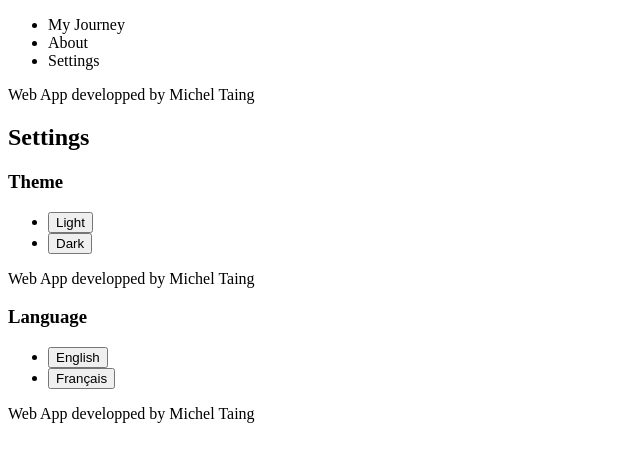
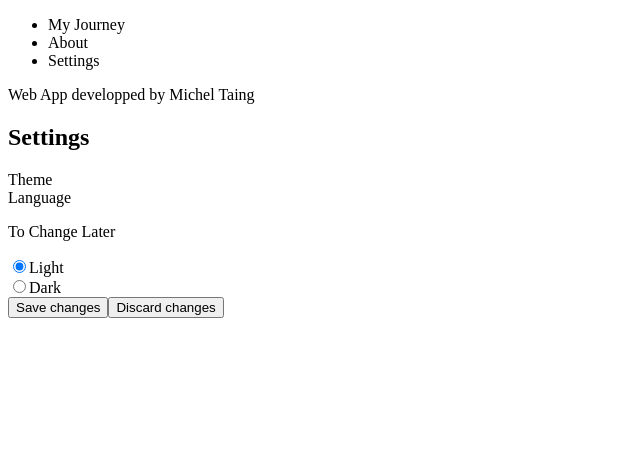
Before and after one commit to LeHibouMT/MyFrontApp, a React app: page /Settings in a window 1280 px wide. Shown: the top 462 px of the page, without its empty margins (0-640 px from the left). Built offline with nearby package versions, Linux system fonts and the light colour scheme; the HTML template or start-up script is replaced by a standard one.

Commit message:
Updated the Settings page with new components
Added:
- TabsMenu, RadioButtonsList components

Modified:
- Settings page is now using a form, TabsMenu and RadioButtonsList components
- Some comments have been modified
- Menu became NavBarMenu

```diff
--- a/package.json
+++ b/package.json
@@ -25,6 +25,7 @@
     "js-cookie": "^3.0.5",
     "less": "^4.2.0",
     "less-loader": "^12.2.0",
+    "lodash": "^4.17.21",
     "react": "^18.3.1",
     "react-dom": "^18.3.1",
     "react-router-dom": "^6.23.1",
@@ -37,6 +38,7 @@
     "@testing-library/react": "^16.0.0",
     "@types/jest": "^29.5.12",
     "@types/js-cookie": "^3.0.6",
+    "@types/lodash": "^4.17.6",
     "@types/react": "^18.3.3",
     "@types/react-dom": "^18.3.0",
     "@types/react-router-dom": "^5.3.3",
--- a/src/components/Settings.tsx
+++ b/src/components/Settings.tsx
@@ -1,13 +1,19 @@
-import { useContext } from "react";
+import { useContext, useMemo, useState } from "react";
 import Cookies from "js-cookie";
-import ThemeContext, { PossibleThemesList, isValidTheme } from "utils/theme/theme.utils";
+import ThemeContext, { PossibleThemes, PossibleThemesList, isValidTheme } from "utils/theme/theme.utils";
 import LanguageContext, {
   Translator,
   PossibleLanguagesList,
   isValidLanguage,
-  isValidText
+  PossibleLanguages
 } from "utils/language/language.utils";
-import Menu from "./subcomponents/Menu";
+import TabsMenu from "./subcomponents/TabsMenu";
+import RadioButtonsList from "./subcomponents/RadioButtonsList";
+
+interface SettingsValue {
+  theme: PossibleThemes;
+  language: PossibleLanguages;
+}
 
 /**
  * Settings page, you can change your theme and language with this component.
@@ -16,48 +22,97 @@ const Settings: React.FC = () => {
   const themeContext = useContext(ThemeContext);
   const languageContext = useContext(LanguageContext);
   const ts = Translator[languageContext.language];
-
-  const getThemeContent = () => (
-    <ul>
-      {PossibleThemesList.map((elem, index) => (
-        <li key={index}>
-          <button
-            onClick={() => {
-              if (themeContext.setTheme && isValidTheme(elem)) {
-                themeContext.setTheme(elem);
-                Cookies.set("theme", elem);
-              }
-            }}>
-            {isValidText(elem) && ts[elem]}
-          </button>
-        </li>
-      ))}
-    </ul>
+  const [settingsValue, setSettingsValue] = useState<SettingsValue>({
+    theme: themeContext.theme,
+    language: languageContext.language
+  });
+  const themeBoxes = useMemo(
+    () =>
+      PossibleThemesList.map((theme) => ({
+        label: ts[theme],
+        value: theme
+      })),
+    [ts]
+  );
+  const languageBoxes = useMemo(
+    () =>
+      PossibleLanguagesList.map((language) => ({
+        label: ts[language],
+        value: language
+      })),
+    [ts]
   );
 
-  const getLanguageContent = () => (
-    <ul>
-      {PossibleLanguagesList.map((elem, index) => (
-        <li key={index}>
-          <button
-            onClick={() => {
-              if (languageContext.setLanguage && isValidLanguage(elem)) {
-                languageContext.setLanguage(elem);
-                Cookies.set("language", elem);
-              }
-            }}>
-            {isValidText(elem) && ts[elem]}
-          </button>
-        </li>
-      ))}
-    </ul>
-  );
+  function handleSummit() {
+    themeContext.setTheme(settingsValue.theme);
+    Cookies.set("theme", settingsValue.theme, { sameSite: "Strict", secure: true });
+    languageContext.setLanguage(settingsValue.language);
+    Cookies.set("language", settingsValue.language, { sameSite: "Strict", secure: true });
+  }
+
+  function handleReset() {
+    setSettingsValue({
+      theme: themeContext.theme,
+      language: languageContext.language
+    });
+  }
+
+  function getThemeSettingsContent() {
+    return (
+      <>
+        <p>To Change Later</p>
+        <RadioButtonsList
+          Boxes={themeBoxes}
+          Name="theme"
+          CheckedValue={settingsValue.theme}
+          OnChange={(value: string) => {
+            isValidTheme(value) && setSettingsValue({ ...settingsValue, theme: value });
+          }}
+        />
+        <button type="submit">Save changes</button>
+        <button type="button" onClick={handleReset}>
+          Discard changes
+        </button>
+      </>
+    );
+  }
+
+  function getLanguageSettingsContent() {
+    return (
+      <>
+        <p>To Change Later</p>
+        <RadioButtonsList
+          Boxes={languageBoxes}
+          Name="language"
+          CheckedValue={settingsValue.language}
+          OnChange={(value: string) => {
+            isValidLanguage(value) && setSettingsValue({ ...settingsValue, language: value });
+          }}
+        />
+        <button type="submit">Save changes</button>
+        <button type="button" onClick={handleReset}>
+          Discard changes
+        </button>
+      </>
+    );
+  }
 
   return (
     <div className="settings">
       <h2>{ts.settingsTitle}</h2>
-      <Menu Type="static" Content={getThemeContent()} Title={ts.themeSettingsTitle} />
-      <Menu Type="static" Content={getLanguageContent()} Title={ts.languageSettingsTitle} />
+      <form
+        onSubmit={(e) => {
+          e.preventDefault();
+          handleSummit();
+        }}>
+        <TabsMenu
+          Tabs={[
+            { title: ts.themeSettingsTitle, content: getThemeSettingsContent() },
+            { title: ts.languageSettingsTitle, content: getLanguageSettingsContent() }
+          ]}
+          OnTabChange={handleReset}
+        />
+      </form>
     </div>
   );
 };
--- a/src/components/subcomponents/AnimatedMenuButton.tsx
+++ b/src/components/subcomponents/AnimatedMenuButton.tsx
@@ -1,5 +1,6 @@
 /**
  * Animated button.
+ * @param checked true if the button is active.
  */
 const AnimatedMenuButton: React.FC<boolean> = (checked) => {
   return (
--- a/src/components/subcomponents/Menu.tsx
+++ b/src/components/subcomponents/NavBarMenu.tsx
@@ -9,13 +9,13 @@ import Signature from "../Signature";
  * @param Title Optional title for the menu.
  * @param Button Optional button for the menu.
  */
-const Menu: React.FC<{
+const NavBarMenu: React.FC<{
   Type: "static" | "click" | "hover";
   Content: React.ReactNode;
   Title?: string;
   Button?: React.FC<boolean>;
 }> = (props) => {
-  const [isVisible, setIsVisible] = useState(props.Type === "static" ? true : false);
+  const [isVisible, setIsVisible] = useState<boolean>(props.Type === "static" ? true : false);
 
   function switchVisibility() {
     setIsVisible(!isVisible);
@@ -50,4 +50,4 @@ const Menu: React.FC<{
   );
 };
 
-export default Menu;
+export default NavBarMenu;
--- /dev/null
+++ b/src/components/subcomponents/RadioButtonsList.tsx
@@ -0,0 +1,49 @@
+import React from "react";
+
+interface Box {
+  label: string;
+  value: string;
+}
+
+/**
+ * This is a component displaying a list of radio buttons.
+ * @param Boxes Array of boxes, each box should have a label and a value.
+ * @param Name Name shared by all checkboxes.
+ * @param CheckedValue The value for which a radio button should be checked.
+ * @param OnChange Function to call when selecting a new value, it should change CheckedValue.
+ */
+const RadioButtonsList: React.FC<{
+  Boxes: Box[];
+  Name: string;
+  CheckedValue: string;
+  OnChange: (value: string) => void;
+}> = (props) => {
+  const handleSelectedBoxChange = (event: { target: { value: string } }) => {
+    props.OnChange?.(event.target.value);
+  };
+
+  return (
+    props.Boxes.length >= 0 && (
+      <div className="radio__buttons">
+        {props.Boxes.map((box, index) => {
+          const boxId = `${props.Name}--box--${index}`;
+          return (
+            <div className="radio__checkbox__choice" key={index}>
+              <input
+                id={boxId}
+                type="radio"
+                name={props.Name}
+                value={box.value}
+                checked={props.CheckedValue === box.value}
+                onChange={handleSelectedBoxChange}
+              />
+              <label htmlFor={boxId}>{box.label}</label>
+            </div>
+          );
+        })}
+      </div>
+    )
+  );
+};
+
+export default RadioButtonsList;
--- /dev/null
+++ b/src/components/subcomponents/TabsMenu.tsx
@@ -0,0 +1,49 @@
+import { useState } from "react";
+
+interface Tab {
+  title: string;
+  content: React.ReactNode;
+}
+
+/**
+ * This is a menu component with multiple tabs.
+ * @param Tabs Array of tabs, each tab should have a title and a content.
+ * @param InitialTab Optional initial tab.
+ * @param OnTabChange Optional function called after changing tab.
+ */
+const TabsMenu: React.FC<{
+  Tabs: Tab[];
+  InitialTab?: number;
+  OnTabChange?: () => void;
+}> = (props) => {
+  const [tabNumber, setTabNumber] = useState<number>(props.InitialTab ?? 0);
+
+  function getTabsMenuHeader() {
+    return (
+      <div className="tabs__menu__header">
+        {props.Tabs.map((tab, index) => (
+          <div
+            className={`tab--${tabNumber === index ? "active" : "inactive"}`}
+            onClick={() => {
+              setTabNumber(index);
+              props.OnTabChange?.();
+            }}
+            key={index}>
+            {tab.title}
+          </div>
+        ))}
+      </div>
+    );
+  }
+
+  return (
+    props.Tabs.length >= 0 && (
+      <div className="tabs__menu">
+        {getTabsMenuHeader()}
+        <div className="tabs__menu__content">{props.Tabs[tabNumber].content}</div>
+      </div>
+    )
+  );
+};
+
+export default TabsMenu;
--- a/src/hooks/useMediaQuery.tsx
+++ b/src/hooks/useMediaQuery.tsx
@@ -1,7 +1,7 @@
 import { useEffect, useState } from "react";
 
 function useMediaQuery(query: string) {
-  const [matches, setMatches] = useState(window.matchMedia(query).matches);
+  const [matches, setMatches] = useState<boolean>(window.matchMedia(query).matches);
 
   useEffect(() => {
     const matchQueryList = window.matchMedia(query);
--- a/src/utils/language/language.utils.ts
+++ b/src/utils/language/language.utils.ts
@@ -78,12 +78,17 @@ export const Translator: TranslatorType = {
  */
 export interface LanguageInterface {
   language: PossibleLanguages;
-  setLanguage: ((newLangSelected: PossibleLanguages) => void) | undefined;
+  setLanguage: (newLangSelected: PossibleLanguages) => void;
 }
 
+/**
+ * This is the language context of the application.
+ * setLanguage is just an empty function at first,
+ * It is used with an useState hook in the App component.
+ */
 const LanguageContext = createContext<LanguageInterface>({
   language: "english",
-  setLanguage: undefined
+  setLanguage: () => {}
 });
 
 export default LanguageContext;
--- a/src/utils/theme/theme.utils.ts
+++ b/src/utils/theme/theme.utils.ts
@@ -19,21 +19,22 @@ export function isValidTheme(value: string): value is PossibleThemes {
 
 /**
  * Interface for the theme, with a selected theme and a function to change the theme.
- * @param theme Language selected.
- * @param setTheme Function to change the language.
+ * @param theme Theme selected.
+ * @param setTheme Function to change the theme.
  */
 export interface ThemeInterface {
   theme: PossibleThemes;
-  setTheme: ((newThemeSelected: PossibleThemes) => void) | undefined;
+  setTheme: (newThemeSelected: PossibleThemes) => void;
 }
 
 /**
  * This is the theme context of the application.
- * setValue is undefined at first, it is used with an useState hook in the App component.
+ * setTheme is undefined at first
+ * It is used with an useState hook in the App component.
  */
 const ThemeContext = createContext<ThemeInterface>({
   theme: "light",
-  setTheme: undefined
+  setTheme: () => {}
 });
 
 export default ThemeContext;
```
Also changed, not shown: src/components/NavBar.tsx (+4 -8 lines), 1 other file (tests, documents, lock files or other folders).
